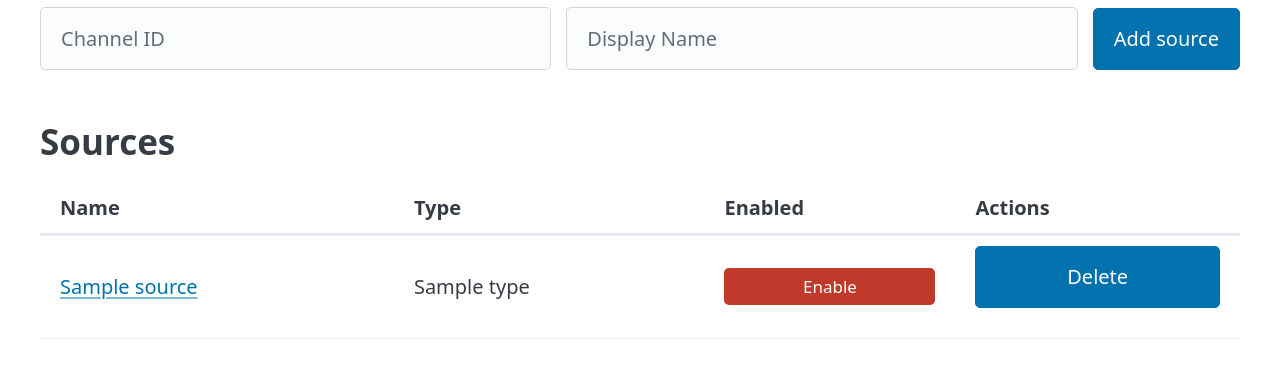
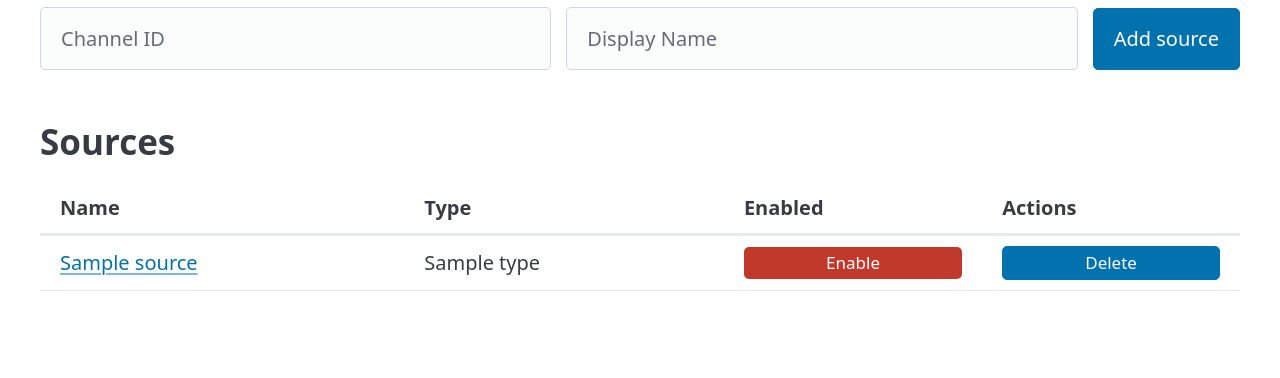
Before and after one commit to DecafCoding/ArtimesOne, a FastAPI app: template artimesone/web/templates/sources.html in a window 1280 px wide. Shown: the part 183-561 px from the top of the page. Run offline with FastAPI, Linux system fonts and the light colour scheme; the template is opened without the code that fills it: most values are stand-ins (such as "Sample title", 1, 10 or a date in 2020); parts of the project's set-up code (start-up, migrations or seed data) failed here and were passed over; some libraries are stand-ins or nearby versions.

Commit message:
style: match Delete button height to Disable/Enable toggle
Split the compact sizing out of .btn-toggle into a .btn-compact helper
and apply it to the Delete button so both row actions share the same
height on the sources page.

Co-Authored-By: Claude Opus 4.6 <noreply@anthropic.com>

```diff
--- a/artimesone/web/static/style.css
+++ b/artimesone/web/static/style.css
@@ -214,21 +214,24 @@
   white-space: nowrap;
 }
 
-.btn-toggle {
+.btn-compact {
   margin: 0;
   padding: 0.3rem 0.8rem;
   font-size: 0.85rem;
-  border: none;
-  color: #fff;
+  line-height: 1.2;
 }
 
 .btn-toggle-on {
+  border: none;
+  color: #fff;
   background: #27ae60;
   --pico-background-color: #27ae60;
   --pico-border-color: #27ae60;
 }
 
 .btn-toggle-off {
+  border: none;
+  color: #fff;
   background: #c0392b;
   --pico-background-color: #c0392b;
   --pico-border-color: #c0392b;
--- a/artimesone/web/templates/sources.html
+++ b/artimesone/web/templates/sources.html
@@ -20,18 +20,18 @@
         <td>
           {% if s.enabled %}
             <form method="post" action="/sources/{{ s.id }}/disable" style="display:inline">
-              <button type="submit" class="btn-toggle btn-toggle-on">Disable</button>
+              <button type="submit" class="btn-compact btn-toggle-on">Disable</button>
             </form>
           {% else %}
             <form method="post" action="/sources/{{ s.id }}/enable" style="display:inline">
-              <button type="submit" class="btn-toggle btn-toggle-off">Enable</button>
+              <button type="submit" class="btn-compact btn-toggle-off">Enable</button>
             </form>
           {% endif %}
         </td>
         <td>
           <form method="post" action="/sources/{{ s.id }}/delete" style="display:inline"
                 onsubmit="return confirm('Delete this source?');">
-            <button type="submit" class="contrast">Delete</button>
+            <button type="submit" class="btn-compact contrast">Delete</button>
           </form>
         </td>
       </tr>
```
